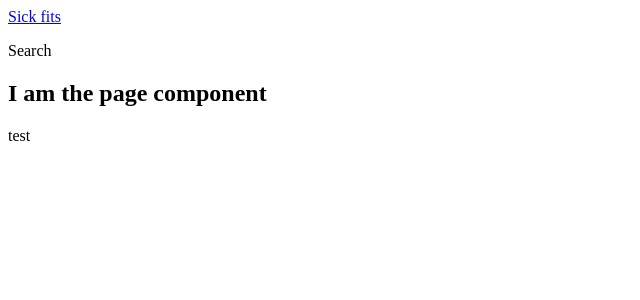
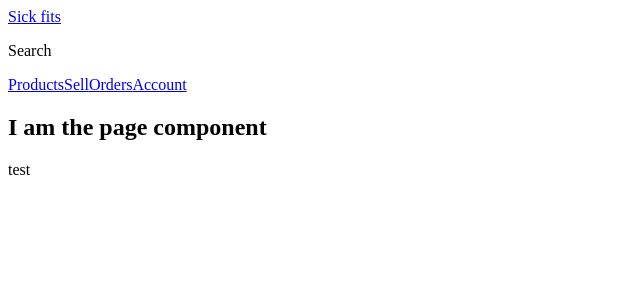
Before and after one commit to TJun-Jie/SickFits, a Next.js app in the folder frontend/: page / in a window 1280 px wide. Shown: the top 300 px of the page, without its empty margins (0-640 px from the left). Built offline with nearby package versions, Linux system fonts and the light colour scheme.

Commit message:
added eslint config and nav

```diff
--- a/frontend/components/Header.js
+++ b/frontend/components/Header.js
@@ -1,12 +1,16 @@
+import Link from 'next/link';
+import Nav from './Nav';
+
 export default function Header() {
   return (
     <header>
       <div className="bar">
-        <a href="/">Sick fits</a>
+        <Link href="/">Sick fits</Link>
       </div>
       <div className="sub-bar">
         <p>Search</p>
       </div>
+      <Nav />
     </header>
   );
 }
--- /dev/null
+++ b/frontend/components/Nav.js
@@ -0,0 +1,12 @@
+import Link from 'next/link';
+
+export default function Nav() {
+  return (
+    <nav>
+      <Link href="products">Products</Link>
+      <Link href="sell">Sell</Link>
+      <Link href="orders">Orders</Link>
+      <Link href="account">Account</Link>
+    </nav>
+  );
+}
```
Also changed, not shown: 1 other file (tests, documents, lock files or other folders).
